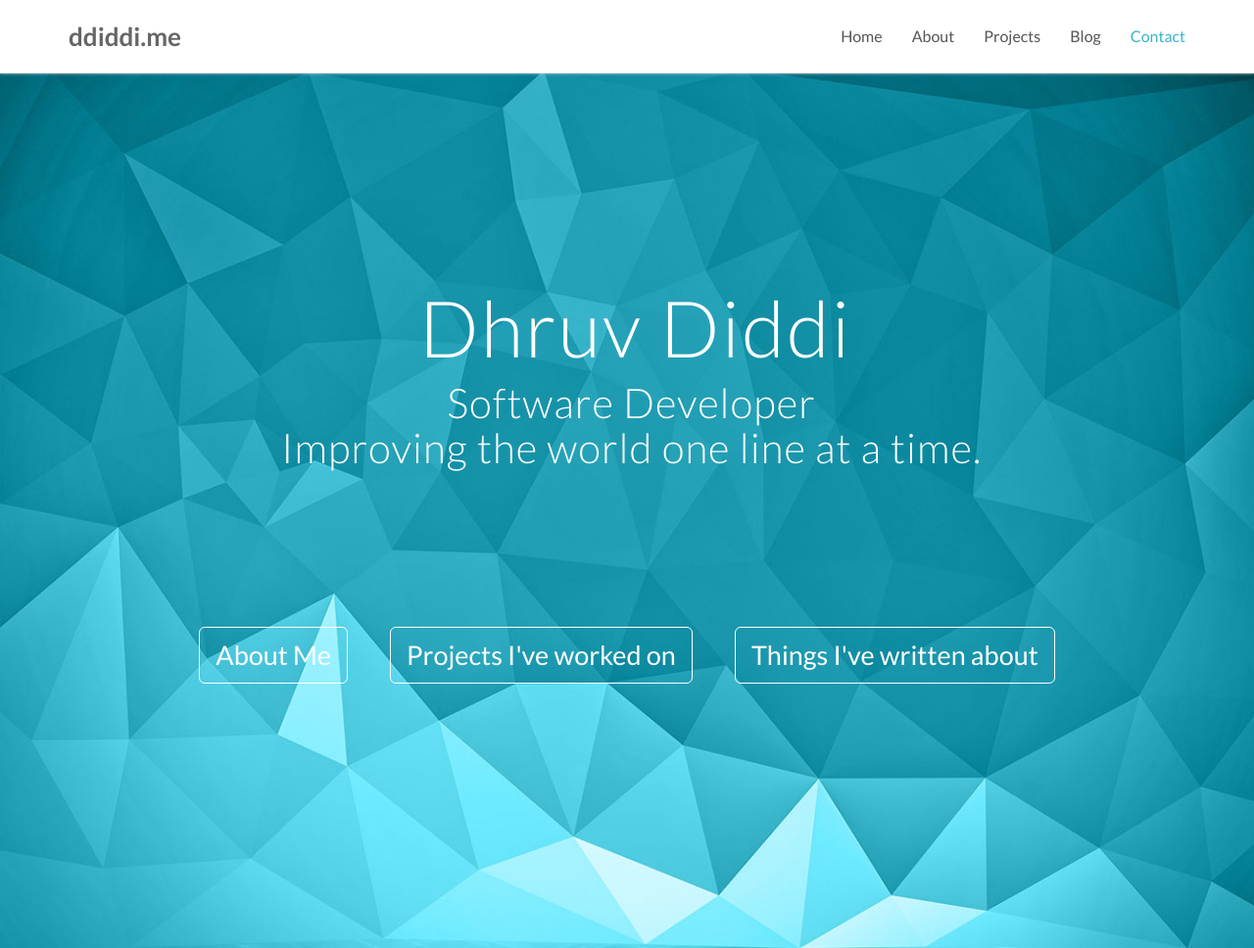
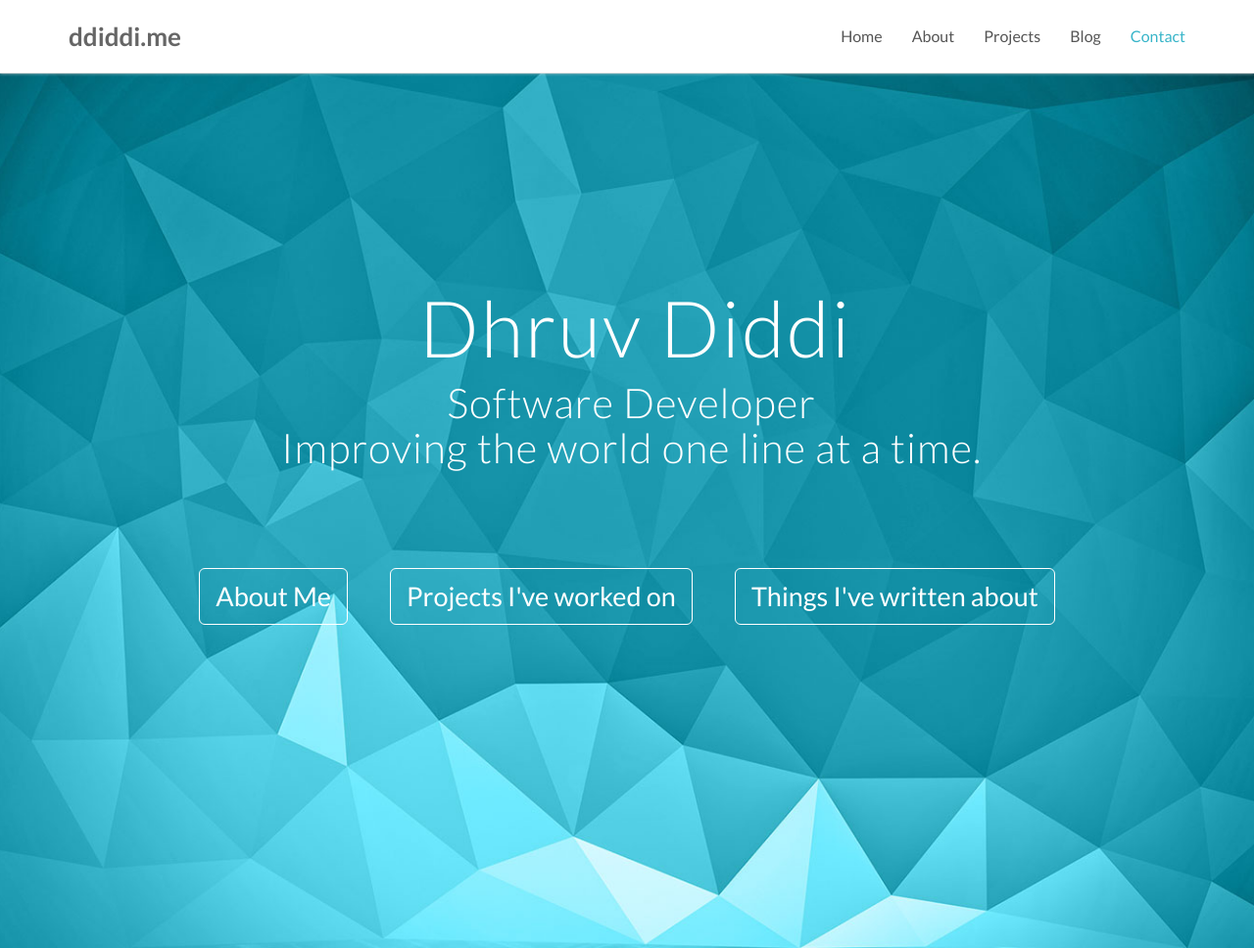
Before and after one commit to ddiddi/ddiddiMe, a plain HTML site: page index.html in a window 1280 px wide. Shown: the top 968 px of the page at 98% size. Drawn offline with Linux system fonts and the light colour scheme.

Commit message:
About Me margin top fixed

```diff
--- a/assets/css/main.css
+++ b/assets/css/main.css
@@ -600,3 +600,7 @@ body .header {
 	font-size: 20px;
 }
 }
+
+#headerwrap .btn {
+	margin-top: 90px;
+}
```
